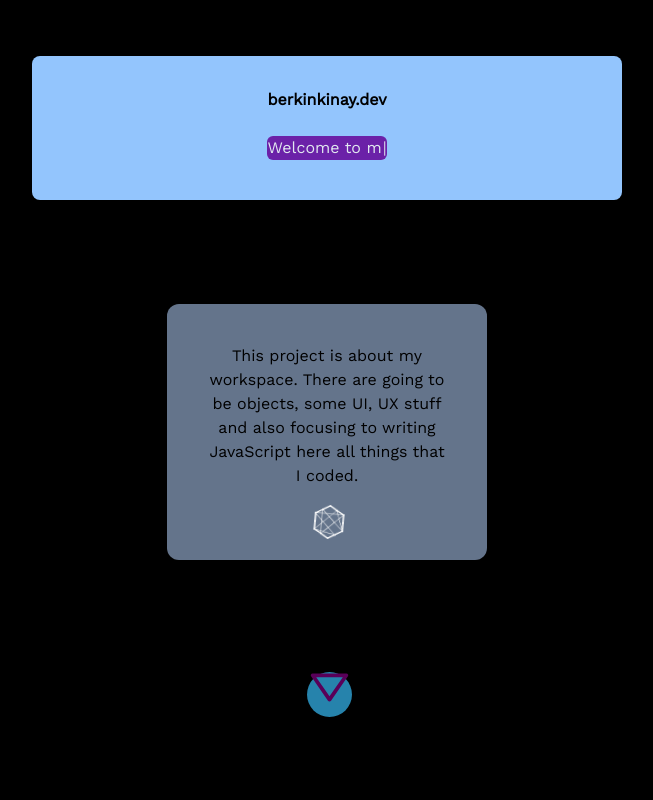
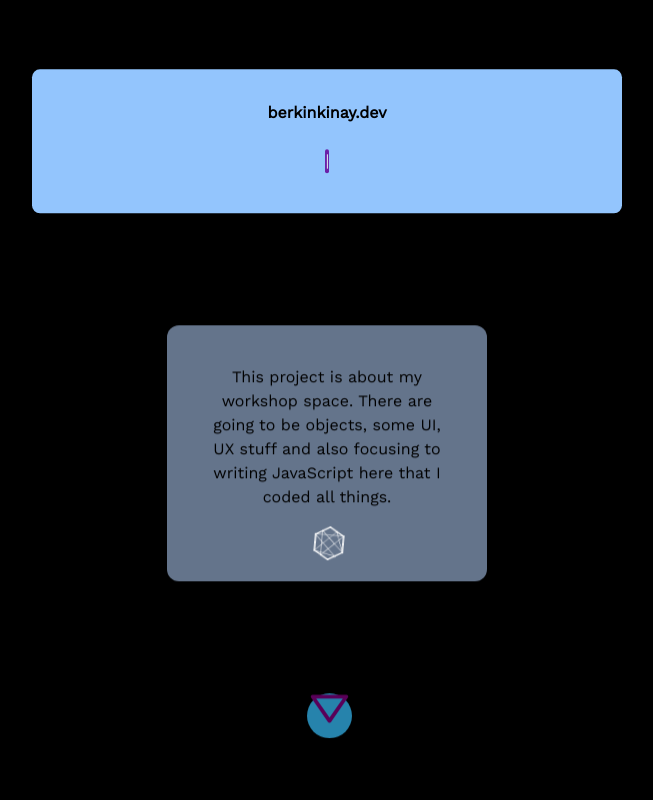
Before and after one commit to berkinkinay/Developer-Workspace, a React (Create React App) app: page / in a window 1280 px wide. Shown: the top 800 px of the page, without its empty margins (313-966 px from the left). Built offline with nearby package versions, Linux system fonts and the light colour scheme.

Commit message:
Update 1.2.1

```diff
--- a/src/App.js
+++ b/src/App.js
@@ -4,17 +4,23 @@ import "./index.css";
 import { Section } from './components/sections/Section';
 import { Sectionew } from './components/sections/Sectionew';
 import { Hey } from './components/sections/Hey'
+import { AnimatePresence } from 'framer-motion';
+import Animatepages from './components/Animate/Animatepages';
+import Animatedloader from './components/Animate/Animatedloader';
 
 const App = () => {
-
  return (
 
 <div>
-  <Home />
-  <Section />
-  <Sectionew />
-  <Hey />
-  <Workshop />
+<AnimatePresence initial={true}>
+ <Animatedloader  />
+  <Animatepages />
+   <Home />
+   <Section />
+   <Sectionew />
+   <Hey />
+   <Workshop />
+   </AnimatePresence>
 </div>
   );
 }
--- /dev/null
+++ b/src/components/Animate/Animatedloader.jsx
@@ -0,0 +1,96 @@
+import React from "react";
+import { motion } from "framer-motion";
+
+
+const blackBox = {
+    initial: {
+      height: "100%",
+      bottom: 0,
+    },
+    animate: {
+      height: 0,
+      transition: {
+        when: "afterChildren",
+        duration: 1.5,
+        ease: [0.87, 0, 0.13, 1],
+      },
+    },
+  };
+
+  const textContainer = {
+    initial: {
+      opacity: 1,
+    },
+    animate: {
+      opacity: 0,
+      transition: {
+        duration: 0.3,
+        when: "afterChildren",
+      },
+    },
+  };
+
+  const text = {
+    initial: {
+      y: 40,
+    },
+    animate: {
+      y: 80,
+      transition: {
+        duration: 1.5,
+        ease: [0.87, 0, 0.13, 0.8],
+      },
+    },
+  };
+
+
+
+  export const Animatedloader = () => {
+    // Scroll user to top to avoid showing the footer
+
+    React.useState(() => {
+      typeof windows !== "undefined" && window.scrollTo(0);
+    }, []);
+
+    return (
+    <div class='text'>
+    <motion.div
+        className="absolute z-10 flex items-center justify-center w-full bg-zinc-900"
+        initial="initial"
+        animate="animate"
+        variants={blackBox}
+        onAnimationStart={() => document.body.classList.add("overflow-hidden")}
+        onAnimationComplete={() =>
+          document.body.classList.remove("overflow-hidden")
+        }
+      >
+        <motion.svg variants={textContainer} className="absolute z-10 flex">
+          <pattern
+            id="pattern"
+            patternUnits="userSpaceOnUse"
+            width={750}
+            height={800}
+            className="text-white"
+          >
+            <rect className="w-full h-full fill-current" />
+            <motion.rect
+              variants={text}
+              className="w-full h-full text-gray-600 fill-current"
+            />
+          </pattern>
+          <text
+            class="text-4xl 2xl:text-3xl font-extrabold"
+            textAnchor="middle"
+            x="50%"
+            y="50%"
+            style={{ fill: "url(#pattern)" }}
+          >
+            Berkin Kınay
+          </text>
+        </motion.svg>
+      </motion.div>
+      </div>
+    );
+  };
+
+  export default Animatedloader;
--- /dev/null
+++ b/src/components/Animate/Animatepages.jsx
@@ -0,0 +1,25 @@
+import React from 'react';
+import { motion } from 'framer-motion';
+
+const animations = {
+    initial: { opacity: 0, y:40 },
+    animate: { opacity: 1, x:0 },
+    exit: { opacity: 2, x:-10 },
+
+};
+
+const Animatepages = ({children}) => {
+
+  return (
+    <motion.div
+      variants={animations}
+      initial="initial"
+      animate="animate"
+      exit="exit"
+      >
+        {children}
+    </motion.div>
+  );
+};
+
+export default Animatepages
--- a/src/components/objects/Hello.jsx
+++ b/src/components/objects/Hello.jsx
@@ -1,17 +1,19 @@
 import React from 'react'
+import Animatepages from '../Animate/Animatepages'
 
 export const Hello = () => {
   return (
 
+<Animatepages>
 <div class='text'>
  <div
   class=
   'flex bg-zinc-800 h-screen w-full text-white items-center justify-center'
   >
-   <div class='flex absolute mt-5 h-[460px] w-80 bg-slate-500 rounded-xl items-center rotate-6 blur-lg'></div>
+   <div class='flex absolute mb-10 h-[460px] w-80 bg-slate-500 rounded-xl items-center rotate-6 blur-lg'></div>
    <div
     class=
-   'flex flex-col absolute mt-5 h-[460px] w-80 bg-slate-200 rounded-xl items-center'
+   'flex flex-col absolute mb-10 h-[460px] w-80 bg-slate-200 rounded-xl items-center'
    >
     <div class='flex text-xl mt-14 text-gray-600'>Sign In</div>
     <div class='flex text-xs mt-4 font-thin text-gray-600'>Please sigin to use platform</div>
@@ -43,5 +45,6 @@ export const Hello = () => {
      </div>
  </div>
 </div>
+</Animatepages>
   )
 }
--- a/src/pages/Home.jsx
+++ b/src/pages/Home.jsx
@@ -4,16 +4,26 @@ import { BiDownArrow } from 'react-icons/bi'
 import { FaConnectdevelop } from 'react-icons/fa';
 import '../App.css';
 import Object1 from '../components/objects/Object1'
+import Animatepages from '../components/Animate/Animatepages';
+import {motion} from 'framer-motion'
 
 export const Home = () => {
  return (
+
+<Animatepages>
 <div className='text'>
+<motion.div
+      animate={{ y:20 }}
+      transition={{ ease: "easeOut", duration:15}}
+    >
 <div
  class=
  'flex bg-black w-full h-screen justify-center items-center 2xl:text-lg'
 >
  <div class='hidden'> <Object1 /></div>
-  <div class='flex items-center justify-center absolute 3xl:top-28 2xl:top-14 h-36 w-[590px] bg-blue-300 rounded-lg'>
+
+  <div class='flex items-center justify-center absolute 3xl:top-20 2xl:top-4 h-36 w-[590px] bg-blue-300 rounded-lg'>
+
   <div
    class=
   'flex absolute top-8 rounded-xl text-white w-fit h-fit justify-center'
@@ -33,11 +43,12 @@ export const Home = () => {
         onInit=
         {(typewriter) => {
         typewriter
+        .pauseFor(2000)
        .typeString ("Hello There!")
        .pauseFor(1000)
        .deleteAll()
        .pauseFor(50)
-       .typeString ("Welcome to my workshop space.")
+       .typeString ("Welcome to my workspace.")
        .pauseFor(1500)
        .deleteAll()
        .typeString("Let's code, create and develop the new features!")
@@ -50,14 +61,14 @@ export const Home = () => {
   </div>
   <div
    class=
-   'flex bg-slate-500 h-64 w-80 drop-shadow-xl rounded-xl justify-center mt-16'>
+   'flex bg-slate-500 h-64 w-80 drop-shadow-xl rounded-xl justify-center mt-4 2xl:mt-0'>
     <p
      class=
      'flex text-center justify-center 2xl:text-base my-10 mx-10 text-black'
      >
-      This project is about my workspace. There are going to be objects,
+      This project is about my workshop space. There are going to be objects,
       some UI, UX stuff and also focusing to writing
-      JavaScript here all things that I coded.
+      JavaScript here that I coded all things.
     </p>
       <div className='App'>
        <div class='flex absolute bottom-5 rounded-full 2xl:right-[140px] 3xl:right-[144px]'
@@ -68,7 +79,7 @@ export const Home = () => {
   </div>
   <div
   class=
-  'flex absolute bottom-20 items-center justify-center bg-slate-200 w-fit h-12 shadow-md drop-shadow-3xl'
+  'flex absolute bottom-36 2xl:bottom-28 items-center justify-center bg-slate-200 w-fit h-12 shadow-md drop-shadow-3xl'
   >
     <span class='animate-pulse absolute inline-flex h-full w-full rounded-full bg-sky-100 opacity-75 mr-10'>
     <button
@@ -82,6 +93,8 @@ export const Home = () => {
     </span>
    </div>
  </div>
-</div>
-  )
+ </motion.div>
+ </div>
+</Animatepages>
+ )
 }
```
Also changed, not shown: 2 other files (tests, documents, lock files or other folders).
